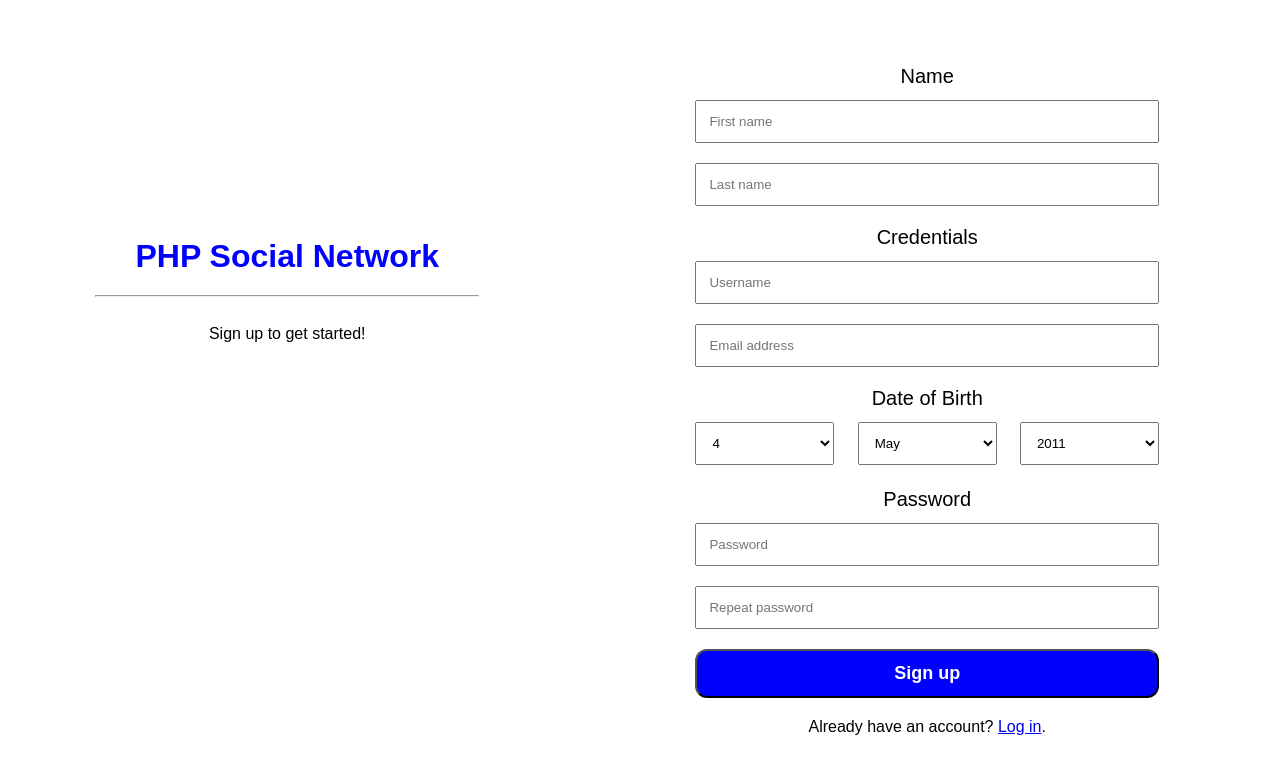
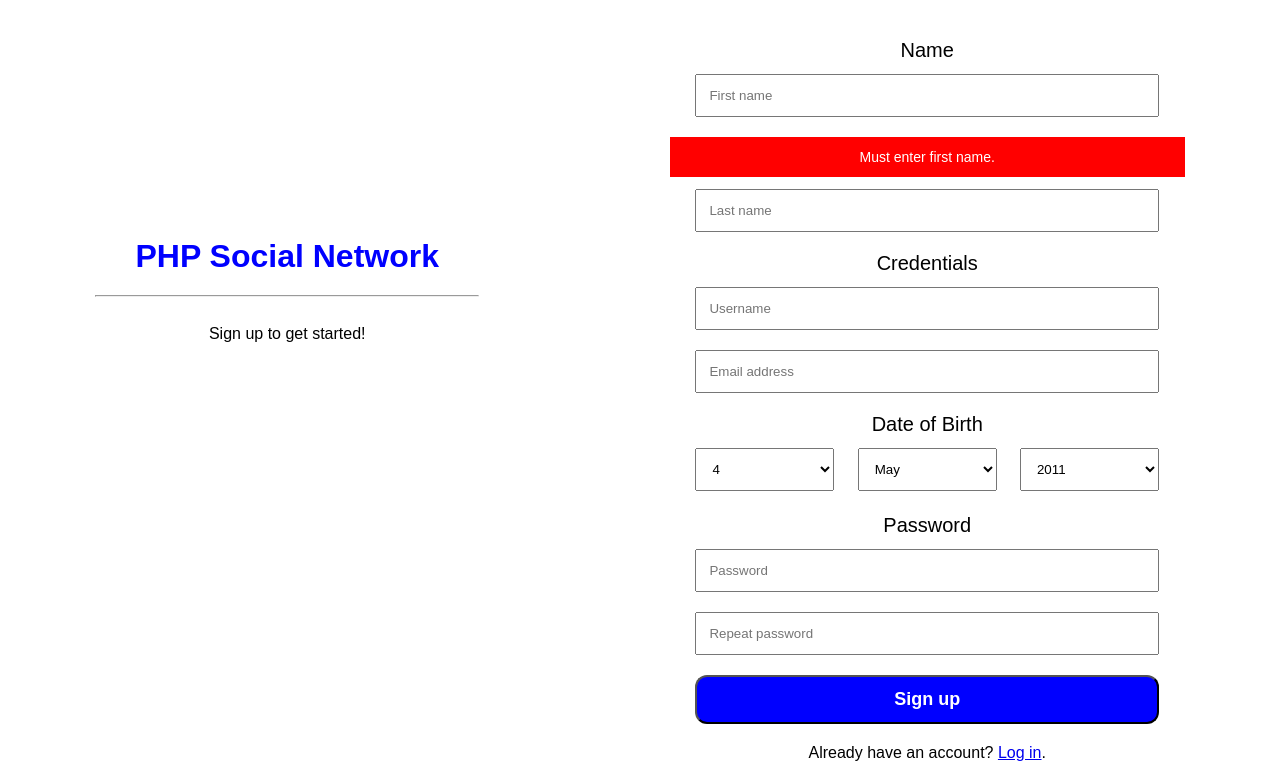
Before and after one commit to BrendanGasparin/php-social-network, a PHP site: page /signup.php?error=firstnameempty in a window 1280 px wide. Shown: the top 764 px of the page. Run offline with PHP 8.4, Linux system fonts and the light colour scheme.

Commit message:
Implement signup form error messages

```diff
--- a/public_html/css/style.css
+++ b/public_html/css/style.css
@@ -15,12 +15,6 @@ header h1 {
 h1, h2, h3 {
   text-align: center;
   margin: 20px 0;
-}
-
-h2.status {
-  background-color: green;
-  color: white;
-  padding: 20px 0;
 }
 
 h3.under-construction {
--- a/public_html/css/userform.css
+++ b/public_html/css/userform.css
@@ -7,6 +7,19 @@ form.user-form {
     width: 90%;
     margin-bottom: 20px;
     padding: 12px;
+  }
+
+  h2.status {
+    background-color: green;
+    color: white;
+    padding: 20px 0;
+  }
+
+  h2.error, p.error {
+    background-color: red;
+    color: white;
+    padding: 12px 0;
+    font-size: 14px;
   }
 
   form.user-form button, button.log {
--- a/public_html/signup.php
+++ b/public_html/signup.php
@@ -18,12 +18,52 @@
       <form action="./includes/signup.inc.php" class="user-form" method="post">
         <p>Name</p>
         <input id="firstname" name="firstname" type="text" placeholder="First name" />
+
+        <?php
+            if ($_GET['error'] == 'firstnameempty')
+                echo '<p class="error">Must enter first name.</p>';
+            else if ($_GET['error'] == 'firstnameinvalidlength')
+                echo '<p class="error">First name must be between 1 and 64 characters.</p>';
+            else if ($_GET['error'] == 'firstnameinvalid')
+                echo '<p class="error">First name must be alphabetical characters, hyphens, and apostrophes.</p>';
+        ?>
+
         <input id="lastname"name="lastname" type="text" placeholder="Last name" />
         <br />
 
+        <?php
+            if ($_GET['error'] == 'lastnameinvalid')
+                echo '<p class="error">Last name must be alphabetical characters, hyphens, and apostrophes.</p>';
+            else if ($_GET['error'] == 'lastnameinvalidlength')
+                echo '<p class="error">Last name must be between 1 and 64 characters.';
+        ?>
+
         <p>Credentials</p>
         <input id="username" name="username" placeholder="Username" type="text" />
+
+        <?php
+            if ($_GET['error'] == 'usernameempty')
+                echo '<p class="error">Must enter username.</p>';
+            else if ($_GET['error'] == 'usernameinvalidlength')
+                echo '<p class="error">Username must be between 4 and 32 characters.</p>';
+            else if ($_GET['error'] == 'usernameinvalid')
+                echo '<p class="error">Username must be alphabetic chars, periods, underscores. Must begin with alphabetical char.</p>';
+            else if ($_GET['error'] == 'usernametaken')
+                echo '<p class="error">Username taken.</p>';
+        ?>
+
         <input id="email" name="email" placeholder="Email address" type="email" />
+
+        <?php
+            if ($_GET['error'] == 'emailempty')
+                echo '<p class="error">Must enter email address.</p>';
+            if ($_GET['error'] == 'emailinvalidlength')
+                echo '<p class="error">Email must be between 1 and 400 characters.</p>';
+            if ($_GET['error'] == 'emailinvalid')
+                echo '<p class="error">Email address is invalid.</p>';
+            else if ($_GET['error'] == 'emailtaken')
+                echo '<p class="error">Email address is already taken.</p>';
+        ?>
 
         <p>Date of Birth</p>
         <div class="three-columns">
@@ -46,11 +86,26 @@
           <select class="year-picker" id="year-picker" name="year-picker">
           </select>
         </div>
+
+        <?php
+            if ($_GET['error'] == 'dobinvalid')
+                echo '<p class="error">Birthdate is not a valid database date.</p>';
+            if ($_GET['error'] == 'dobinvalidage')
+                echo '<p class="error">Age must be between 13 and 130.</p>';
+        ?>
+
         <br />
 
         <p>Password</p>
         <input id="password" name="password" placeholder="Password" type="password" />
         <input id="password2" name="password2" placeholder="Repeat password" type="password" />
+
+        <?php
+            if ($_GET['error'] == 'passwordsempty')
+                echo '<p class="error">Please fill out both password fields.</p>';
+            if ($_GET['error'] == 'passwordsdonotmatch')
+                echo '<p class="error">Passwords do not match.</p>';
+        ?>
 
         <button name="submit" type="submit">Sign up</button>
       </form>
```
